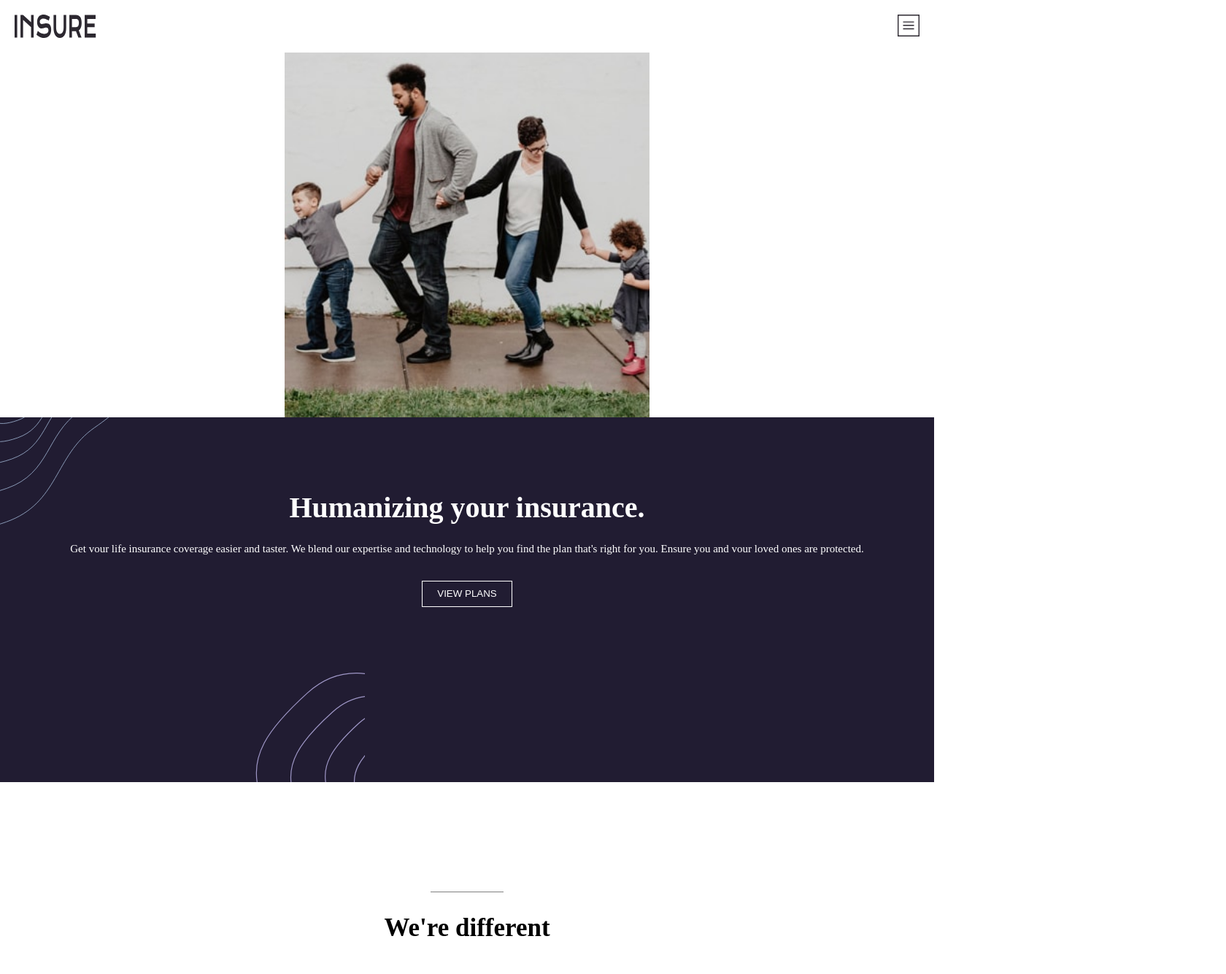
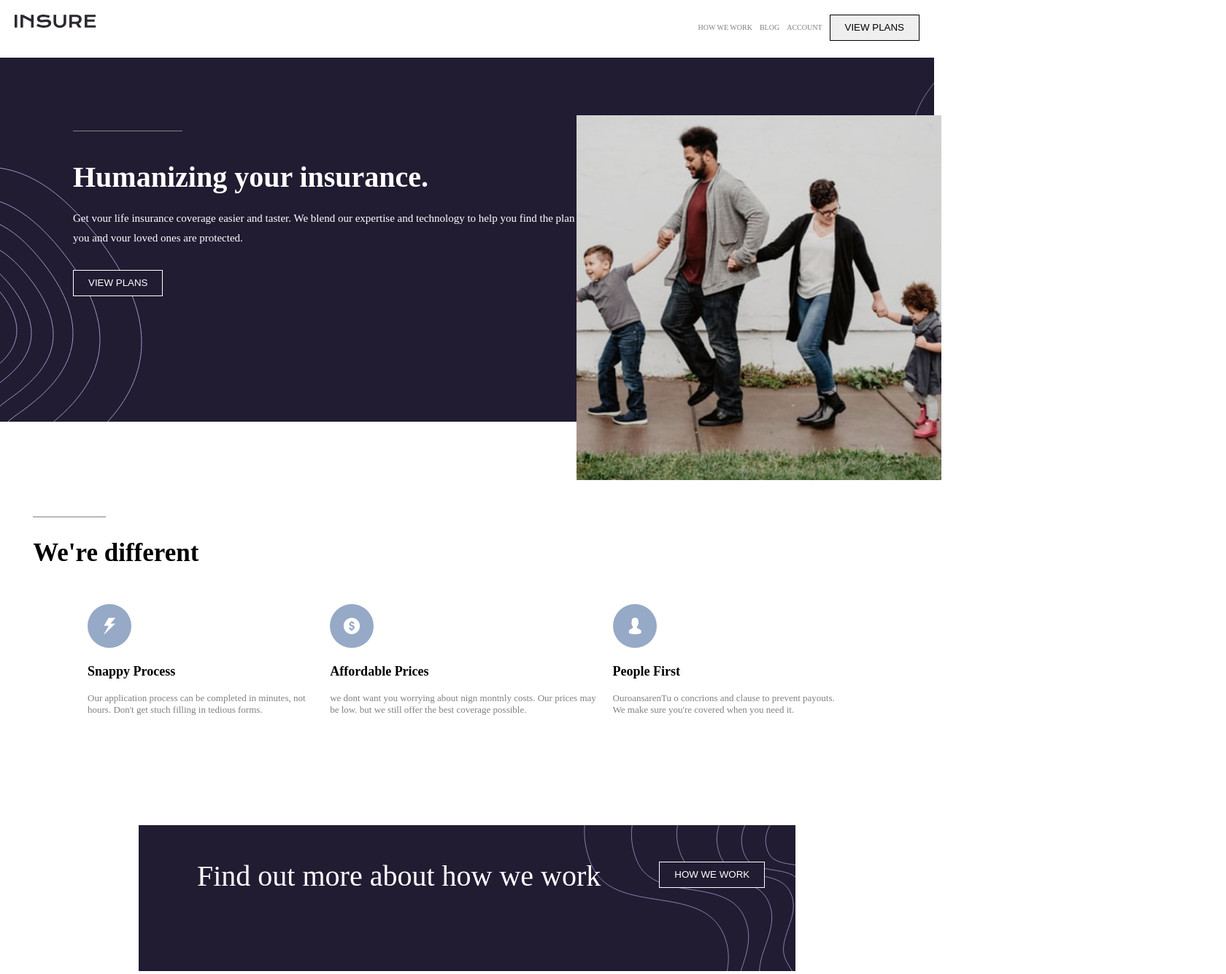
Before and after one commit to GrayTechFun/insure-landing-page, a plain HTML site: page insure-landing-page-master/index.html in a window 1280 px wide. Shown: the top 1335 px of the page at 73% size, 1680 px wide, since content can reach past the window. Drawn offline with Linux system fonts and the light colour scheme.

Commit message:
third-commit

```diff
--- a/insure-landing-page-master/css/main.css
+++ b/insure-landing-page-master/css/main.css
@@ -191,6 +191,10 @@ footer .top {
   margin-bottom: 2em;
 }
 
+.borderrr {
+  display: none;
+}
+
 .footer ul {
   display: flex;
   flex-direction: column;
@@ -258,3 +262,139 @@ footer .top {
 .closed {
   display: none;
 }
+
+@media only screen and (min-width: 1200px) {
+  nav {
+    display: block;
+  }
+
+  nav ul {
+    display: flex;
+    list-style-type: none;
+    gap: 1em;
+    margin-bottom: -8em;
+    align-items: center;
+  }
+
+  nav ul li {
+    margin: 0;
+  }
+
+  nav ul li a {
+    color: gray;
+    text-decoration: none;
+  }
+
+  .mobile-nav {
+    display: none;
+  }
+
+  header .wrapper {
+    display: flex;
+    justify-content: space-between;
+  }
+
+  .view {
+    color: black;
+    border: 1.5px solid black;
+    padding: 0.7em 1.5em;
+  }
+
+  section.hero {
+    position: relative;
+    z-index: 3;
+    top: -48em;
+  }
+
+  section.intro {
+    position: relative;
+    z-index: 4;
+    top: 10em;
+    right: -20em;
+    right: -40em;
+  }
+
+  section.hero .wrapper {
+    text-align: start;
+    padding-left: 10em;
+    border-top: 1px solid white;
+    background-image: url(../images/bg-pattern-intro-left-desktop.svg),
+      url(../images/bg-pattern-intro-right-desktop.svg);
+    background-position-y: 15em, 0em;
+    background-position-x: 0, 125em;
+    background-size: auto, 30em;
+  }
+
+  section.hero .wrapper h1 {
+    margin-left: 0;
+    padding-right: 10.5em;
+  }
+  section.hero .wrapper p {
+    margin-left: 0;
+    padding-right: 15em;
+  }
+
+  .borderrr {
+    display: block;
+    height: 1em;
+    width: 15em;
+    border-top: 1px solid gray;
+    margin: 0;
+    margin-bottom: 3em;
+  }
+
+  section.features {
+    margin-top: -50em;
+  }
+
+  section.features .wrapper h1 {
+    margin-left: -27.5em;
+  }
+
+  .border {
+    margin-left: -109em;
+  }
+
+  section.features .wrapper .feature {
+    flex-direction: row;
+    text-align: start;
+  }
+
+  section.how-we-work .wrapper {
+    width: 90em;
+    height: 20em;
+    display: flex;
+    background-size: 35em;
+    background-position-x: 61em;
+    background-position-y: 0em;
+    background-image: url(../images/bg-pattern-how-we-work-desktop.svg);
+  }
+  section.how-we-work .wrapper h1 {
+    margin-right: 5em;
+    text-align: start;
+  }
+
+  section.how-we-work .wrapper a {
+    margin-left: -20em;
+  }
+
+  footer {
+    margin-top: 10em;
+    background-position-y: 10em;
+  }
+
+  footer .top {
+    display: flex;
+    margin-left: 27em;
+    gap: 65em;
+  }
+
+  footer .bottom {
+    display: flex;
+    margin-left: 27em;
+    gap: 20em;
+    border-top: 1px solid black;
+    margin-right: 28em;
+    padding-top: 3em;
+  }
+}
--- a/insure-landing-page-master/index.html
+++ b/insure-landing-page-master/index.html
@@ -31,7 +31,7 @@
             <li><a href="#">HOW WE WORK</a></li>
             <li><a href="#">BLOG</a></li>
             <li><a href="#">ACCOUNT</a></li>
-            <li><button>VIEW PLANS</button></li>
+            <li><button class="view">VIEW PLANS</button></li>
           </ul>
         </nav>
         <div class="mobile-nav">
@@ -58,6 +58,7 @@
 
     <section class="hero">
       <div class="wrapper">
+        <div class="borderrr"></div>
         <h1>Humanizing your insurance.</h1>
         <p>
           Get vour life insurance coverage easier and taster. We blend our
@@ -118,6 +119,7 @@
           <img src="./images/icon-instagram.svg" alt="" />
         </div>
         <div class="borderr"></div>
+        <div class="borde"></div>
       </div>
       <div class="bottom">
         <nav class="footer company">
```
